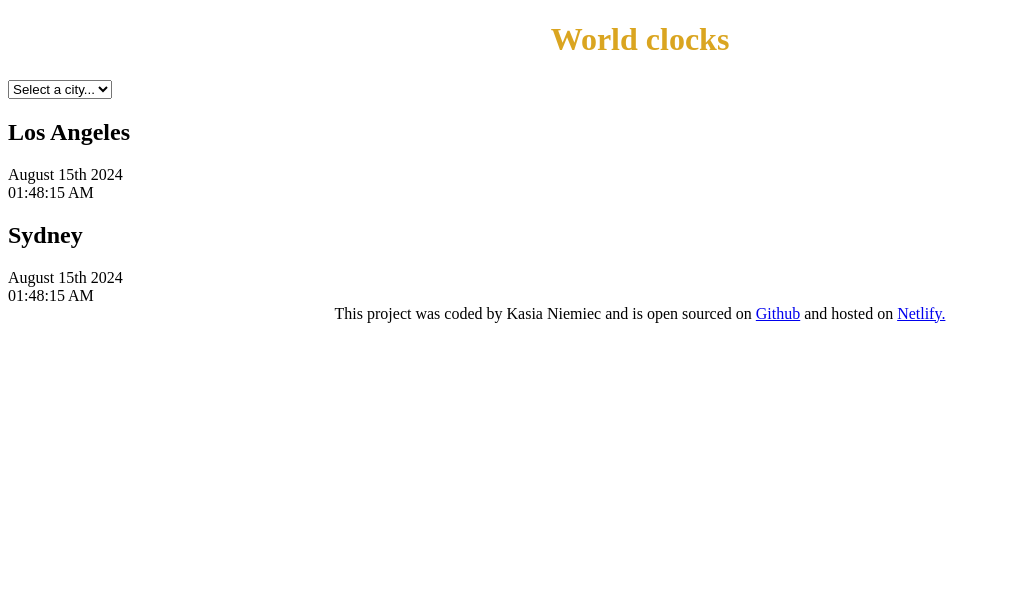
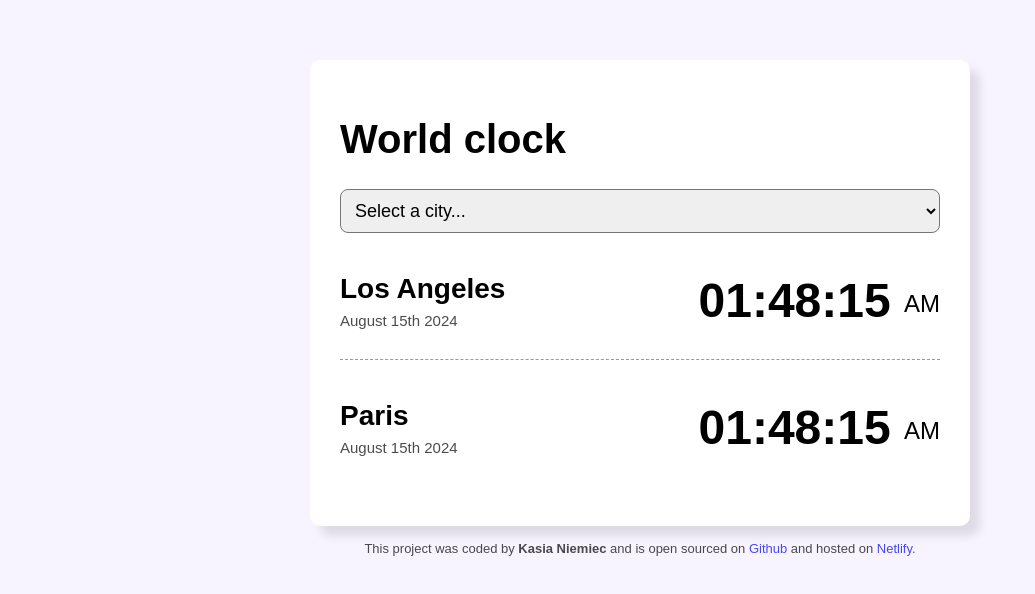
Before and after one commit to kasianiemiec/world-clock, a plain HTML site: page index.html in a window 1280 px wide. Shown: the whole page, without its empty margins (0-1035 px from the left). Drawn offline with nearby package versions, Linux system fonts and the light colour scheme.

Commit message:
added CSS styling to the whole project

```diff
--- a/index.html
+++ b/index.html
@@ -10,7 +10,7 @@
   </head>
   <body>
     <div class="container">
-      <h1>World clocks</h1>
+      <h1>World clock</h1>
       <select>
         <option value="">Select a city...</option>
         <option value="">New York</option>
@@ -18,18 +18,25 @@
         <option value="">London</option>
       </select>
       <div class="city">
-        <h2>Los Angeles</h2>
-        <div class="date">August 15th 2024</div>
-        <div class="time">01:48:15 AM</div>
+        <div>
+          <h2>Los Angeles</h2>
+          <div class="date">August 15th 2024</div>
+        </div>
+
+        <div class="time">01:48:15 <small>AM</small></div>
       </div>
       <div class="city">
-        <h2>Sydney</h2>
-        <div class="date">August 15th 2024</div>
-        <div class="time">01:48:15 AM</div>
+        <div>
+          <h2>Paris</h2>
+          <div class="date">August 15th 2024</div>
+        </div>
+
+        <div class="time">01:48:15 <small>AM</small></div>
       </div>
     </div>
     <footer>
-      This project was coded by Kasia Niemiec and is open sourced on
+      This project was coded by <strong>Kasia Niemiec</strong> and is open
+      sourced on
       <a href="https://github.com/kasianiemiec/world-clock" target="_blank"
         >Github</a
       >
--- a/src/style.css
+++ b/src/style.css
@@ -1,7 +1,70 @@
+body {
+  background-color: #f7f3ff;
+  font-family: sans-serif;
+}
+
 h1 {
-  color: goldenrod;
-  text-align: center;
+  font-size: 40px;
 }
+
+h2 {
+  margin: 0 0 7px;
+  font-size: 28px;
+}
+
+select {
+  display: block;
+  width: 100%;
+  padding: 10px;
+  border-radius: 8px;
+  font-size: 18px;
+}
+
+.container {
+  max-width: 600px;
+  margin: 0 auto;
+  border-radius: 10px;
+  background-color: white;
+  padding: 30px;
+  margin: 60px auto;
+  box-shadow: 10px 10px 10px rgba(0, 0, 0, 0.1);
+  margin-bottom: 15px;
+}
+
+.city {
+  display: flex;
+  justify-content: space-between;
+  margin: 10px 0;
+  border-bottom: 1px dashed #9a9999;
+  padding: 30px 0;
+}
+
+.city:last-child {
+  border: none;
+}
+
+.time {
+  font-size: 48px;
+  font-weight: bold;
+}
+
+.time small {
+  font-size: 24px;
+  vertical-align: middle;
+  font-weight: lighter;
+}
+
+.date {
+  opacity: 0.7;
+  font-size: 15px;
+}
+
 footer {
   text-align: center;
+  opacity: 0.7;
+  font-size: 13px;
 }
+
+a {
+  text-decoration: none;
+}
```
